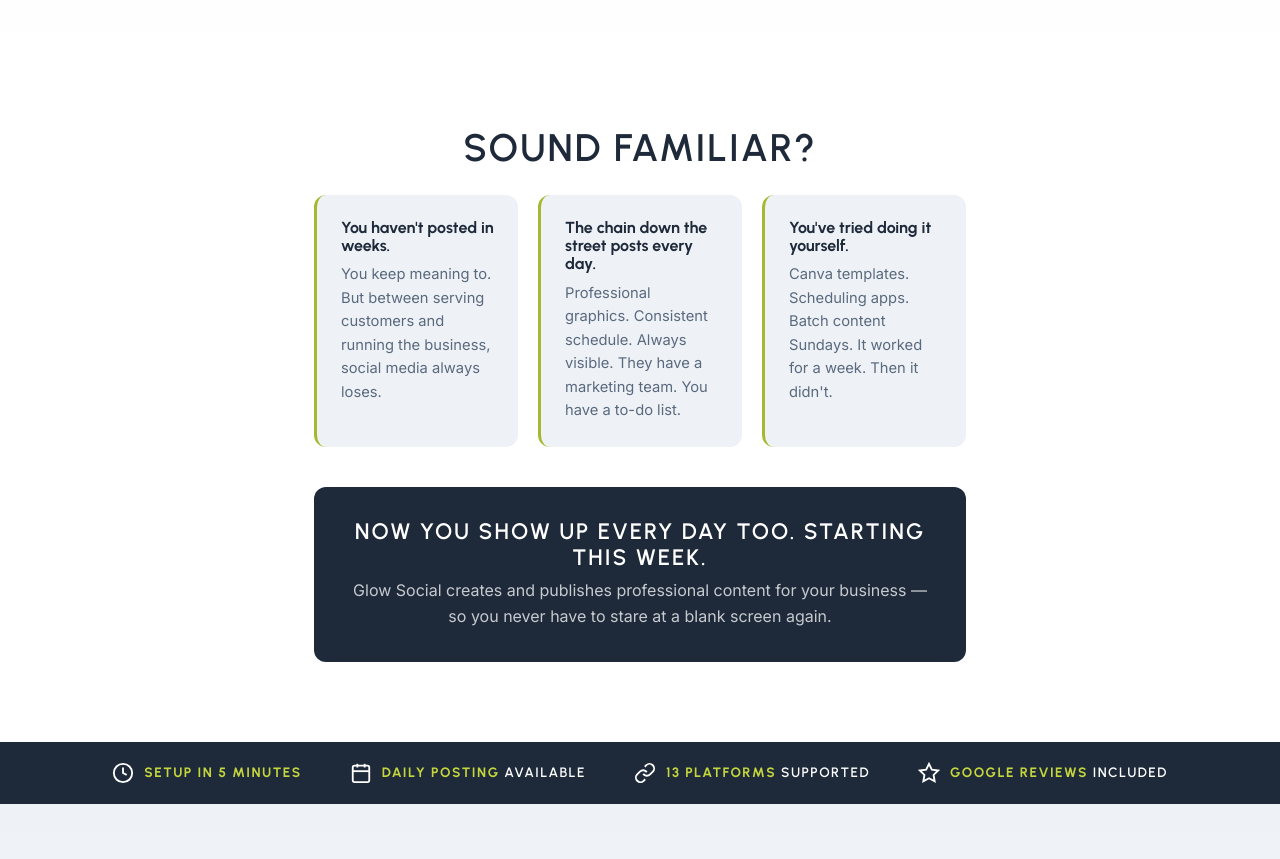
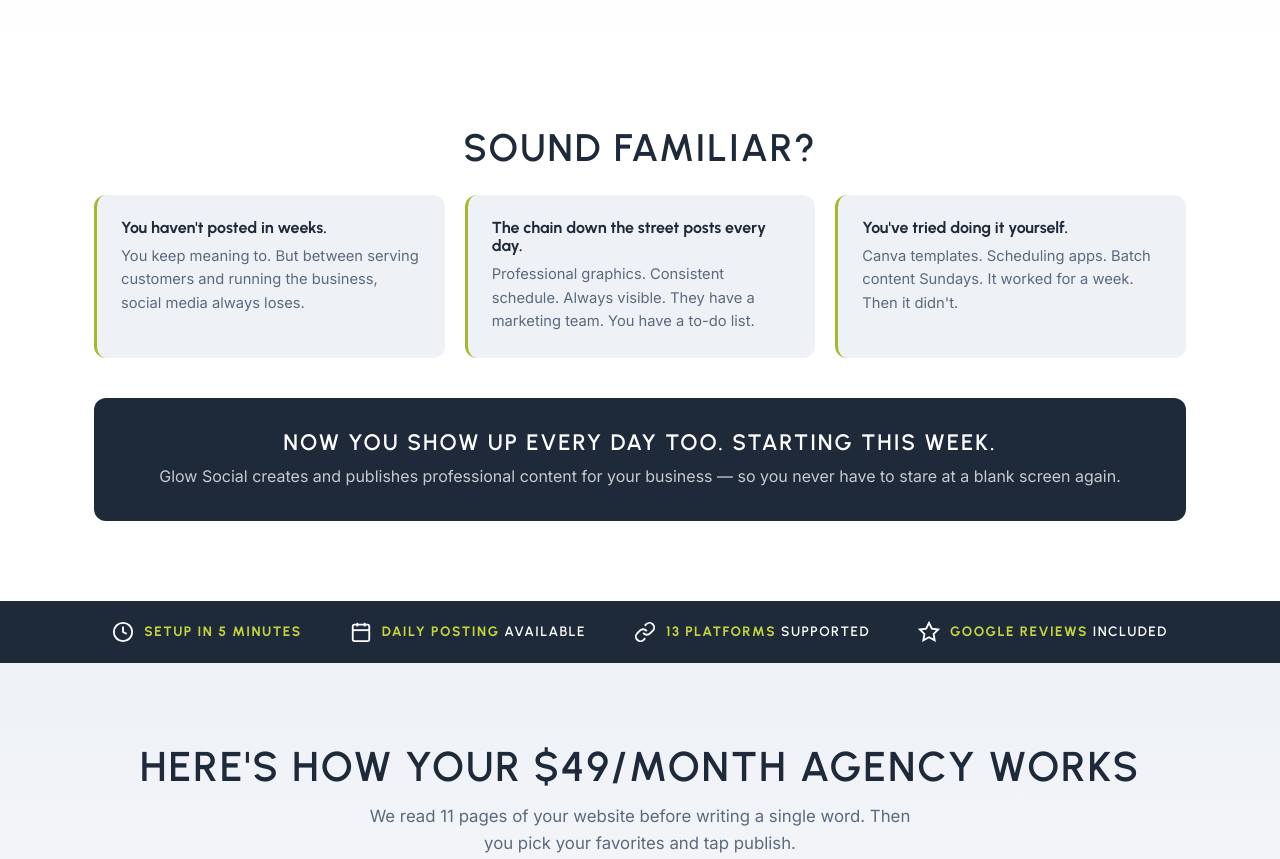
Before and after one commit to glowsocial/glowsocial.com, a Next.js app: page / in a window 1280 px wide. Shown: the part 540-1399 px from the top of the page. Built offline with nearby package versions, Linux system fonts and the light colour scheme.

Commit message:
Widen Sound Familiar section to match How It Works width

```diff
--- a/app/home.css
+++ b/app/home.css
@@ -203,8 +203,6 @@
 }
 
 .problem-inner {
-  max-width: 700px;
-  margin: 0 auto;
   text-align: center;
 }
 
```
